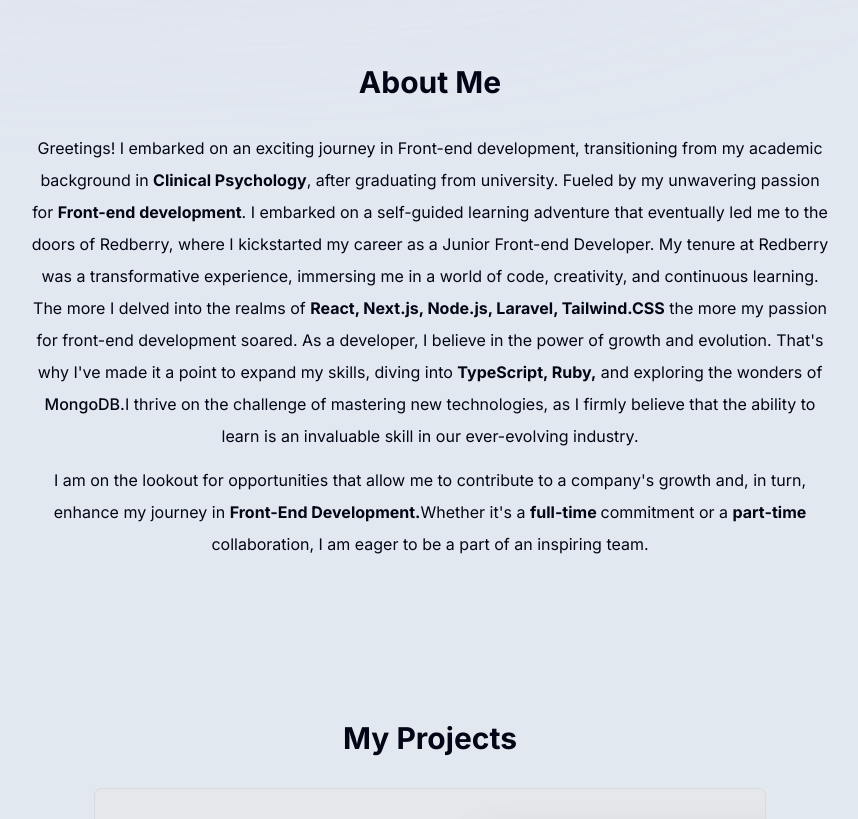
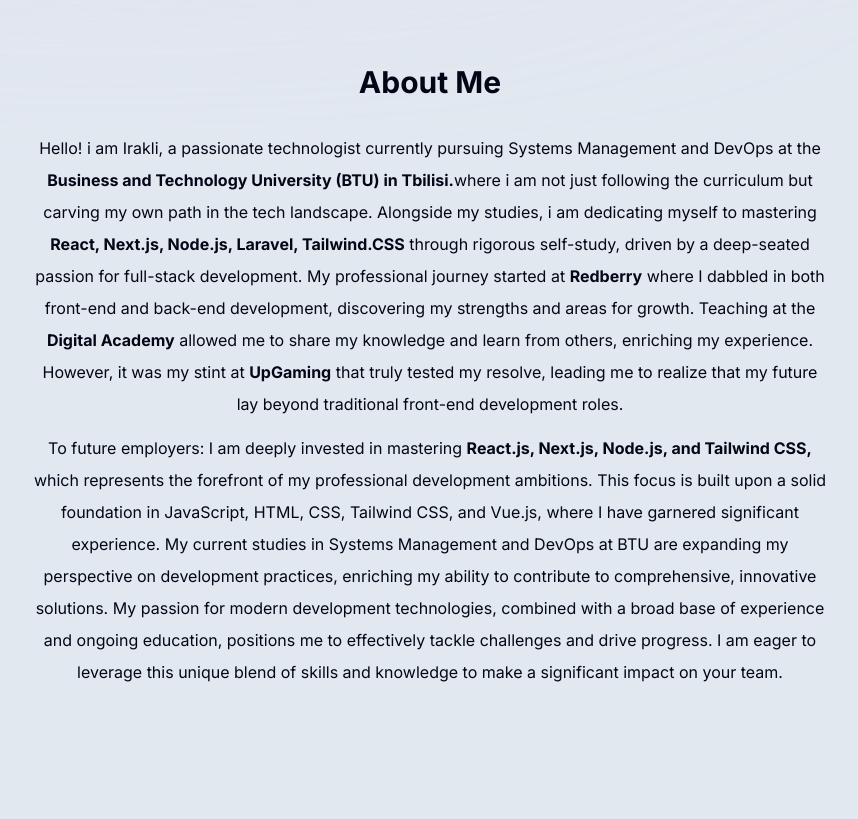
Before and after one commit to IkaMastera/iraklas-portfolio-next.js, a Next.js app: page / in a window 1280 px wide. Shown: the part 760-1579 px from the top of the page, without its empty margins (210-1068 px from the left). Built offline with nearby package versions, Linux system fonts and the light colour scheme.

Commit message:
update: about me section and data
updated about me section and data about my experiences to more align with my current situation and be more clear about my goals

```diff
--- a/components/about.tsx
+++ b/components/about.tsx
@@ -6,49 +6,60 @@
 import { useSectionInView } from "@/library/hooks";
 
 export default function About() {
-  const { ref } = useSectionInView('About');
+  const { ref } = useSectionInView("About");
 
   return (
     <motion.section
-    ref = {ref}
+      ref={ref}
       className="mb-28 max-w-[50rem] text-center leading-8 sm:mb-40 scroll-m-28"
-    initial = {{ opacity: 0, y: 100 }}
-    animate= {{ opacity: 1, y: 0 }}
-    transition= {{ delay: 0.175 }}
+      initial={{ opacity: 0, y: 100 }}
+      animate={{ opacity: 1, y: 0 }}
+      transition={{ delay: 0.175 }}
       id="about"
     >
       <SectionHeading>About me</SectionHeading>
       <p className="mb-3">
-            Greetings! I embarked on an exciting journey in Front-end development, transitioning from my academic background in {" "}
+        Hello! i am Irakli, a passionate technologist currently pursuing Systems
+        Management and DevOps at the{" "}
         <span className="font-bold">
-                Clinical Psychology
-            </span>, after graduating from university. Fueled by my unwavering passion for {" "}
-            <span className="font-bold">Front-end development</span>.{" "}
-            I embarked on a self-guided learning adventure that eventually led me to
-            the doors of Redberry, where I kickstarted my career
-            as a Junior Front-end Developer.{" "}
-            My tenure at Redberry was a transformative experience, immersing me in a world of code, creativity,
-            and continuous learning. The more I delved into the realms of {" "}
+          Business and Technology University (BTU) in Tbilisi.
+        </span>
+        where i am not just following the curriculum but carving my own path in
+        the tech landscape. Alongside my studies, i am dedicating myself to
+        mastering{" "}
         <span className="font-bold">
           React, Next.js, Node.js, Laravel, Tailwind.CSS
-            </span>
-            {" "}
-            the more my passion for front-end development soared.{" "}
-            As a developer, I believe in the power of growth and evolution.
-            That's why I've made it a point to expand my
-            skills, diving into <span className="font-bold">TypeScript, Ruby,</span> and exploring the wonders of <span className="font-medium">MongoDB.</span>
-            I thrive on the challenge of mastering new technologies,
-            as I firmly believe that the ability
-            to learn is an invaluable skill in our ever-evolving industry.
+        </span>{" "}
+        through rigorous self-study, driven by a deep-seated passion for
+        full-stack development. My professional journey started at{" "}
+        <span className="font-bold">Redberry</span> where I dabbled in both
+        front-end and back-end development, discovering my strengths and areas
+        for growth. Teaching at the{" "}
+        <span className="font-bold">Digital Academy</span> allowed me to share
+        my knowledge and learn from others, enriching my experience. However, it
+        was my stint at <span className="font-bold">UpGaming</span> that truly
+        tested my resolve, leading me to realize that my future lay beyond
+        traditional front-end development roles.
       </p>
       <p>
-            I am on the lookout for opportunities that allow me to
-            contribute to a company's growth and, in turn,
-            enhance my journey in <span className="font-bold">Front-End Development.</span>
-            Whether it's a <span className="font-bold"> full-time </span>
-            commitment or a <span className="font-bold">part-time</span> collaboration,
-            I am eager to be a part of an inspiring team.
+        To future employers: I am deeply invested in mastering{" "}
+        <span className="font-bold">
+          React.js, Next.js, Node.js, and Tailwind CSS,
+        </span>{" "}
+        which represents the forefront of my professional development ambitions.
+        This focus is built upon a solid foundation in{" "}
+        <span className="">
+          JavaScript, HTML, CSS, Tailwind CSS, and Vue.js,
+        </span>{" "}
+        where I have garnered significant experience. My current studies in
+        Systems Management and DevOps at BTU are expanding my perspective on
+        development practices, enriching my ability to contribute to
+        comprehensive, innovative solutions. My passion for modern development
+        technologies, combined with a broad base of experience and ongoing
+        education, positions me to effectively tackle challenges and drive
+        progress. I am eager to leverage this unique blend of skills and
+        knowledge to make a significant impact on your team.
       </p>
     </motion.section>
-  )
+  );
 }
--- a/library/data.ts
+++ b/library/data.ts
@@ -36,18 +36,34 @@
 
 export const experiencesData = [
   {
+    title: "Ilia State University Bachelor Histroy/Biology",
+    location: "Georgia, Tbilisi",
+    description:
+      "I pursued a major in History and a minor in Biology at Ilia State University, where I delved into the complexities of our past and the intricacies of the natural world.",
+    icon: React.createElement(LuGraduationCap),
+    date: "2014 - 2019",
+  },
+  {
+    title: "Ilia State University Masters Degree Psychology",
+    location: "Georgia, Tbilisi",
+    description:
+      "Following my undergraduate studies, I advanced to a Master’s degree in Psychology, further exploring the depths of human behavior and mental processes.",
+    icon: React.createElement(LuGraduationCap),
+    date: "2019 - 2021",
+  },
+  {
     title: "Junior Front-End Developer",
     location: "Georgia, Tbilisi",
     description:
-      "I graduated after 6 months of studying. I immediately found a job as a front-end developer at a company called Redberry.",
-    icon: React.createElement(LuGraduationCap),
+      "Just six months into my studies, I swiftly transitioned into the tech field, securing a position as a front-end developer at Redberry.",
+    icon: React.createElement(CgWorkAlt),
     date: "2019-2020",
   },
   {
     title: "Junior Back-End Developer",
     location: "Georgia, Tbilisi",
     description:
-      "I worked as a front-end developer for 2 years in 1 job and 1 year in another job. I also upskilled to the full stack.",
+      "After 1.2 years in front-end development, I pivoted to back-end development at Redberry, expanding my technical expertise.",
     icon: React.createElement(CgWorkAlt),
     date: "2020 - 2021",
   },
@@ -55,23 +71,23 @@
     title: "Front-End Developer Lecturer",
     location: "Georgia, Tbilisi",
     description:
-      "After 2 and a half years at Redberry I decided to get my skills to the next level at new companies and started to work as a front-end lecturer in digital academy for 1 month",
-    icon: React.createElement(FaReact),
+      "After enriching my expertise with 2.5 years at Redberry, I sought new challenges and opportunities for growth, prompting my transition to a front-end lecturer position at Digital Academy.",
+    icon: React.createElement(CgWorkAlt),
     date: "2023 - 2023",
   },
   {
     title: "Front-End Developer",
     location: "Georgia, Tbilisi",
     description:
-      "After my experiences as a lecturer and a full-stack developer at redberry i got offered a job at a company called UpGaming where i got more hang of languages like javascript and typescript",
-    icon: React.createElement(FaReact),
+      "Following my roles as a full-stack developer and a lecturer, I joined UpGaming, where I further honed my skills in JavaScript and TypeScript.",
+    icon: React.createElement(CgWorkAlt),
     date: "2023 - 2023",
   },
   {
     title: "Front-End Developer",
     location: "Georgia, Tbilisi",
     description:
-      "Unfortunately UpGamings office was too far away from my house and that distance + the native language of javascript and making casino games wasnt my passion and i decided to shift my whole career to become a masterfull React.js developer and i started to work as a freelancer at an american company called Elgeo Corp",
+      "After some time at UpGaming, I realized the commute, focus on native JavaScript for casino games, and the overall direction didn’t align with my passions. Motivated to excel as a React.js developer, I shifted my career path and began freelancing for an American company, Elgeo Corp, marking a new chapter in my professional journey.",
     icon: React.createElement(FaReact),
     date: "2023 - 2024",
   },
@@ -79,8 +95,8 @@
     title: "BTU Masters Degree In Technology",
     location: "Georgia, Tbilisi",
     description:
-      "Right now I am Studying at university called BTU which is the best university for programming in Georgia I decided to study and get my skills to the next level to become the version of me that i've allways wanted",
-    icon: React.createElement(FaReact),
+      "Currently, I'm advancing my education at BTU, renowned as Georgia's premier university for programming. This step is part of my commitment to elevating my skills and becoming the best version of myself in the tech industry.",
+    icon: React.createElement(LuGraduationCap),
     date: "2023 - 2024",
   },
 ] as const;
```
Lines whose indentation alone changed are shown as unchanged.
